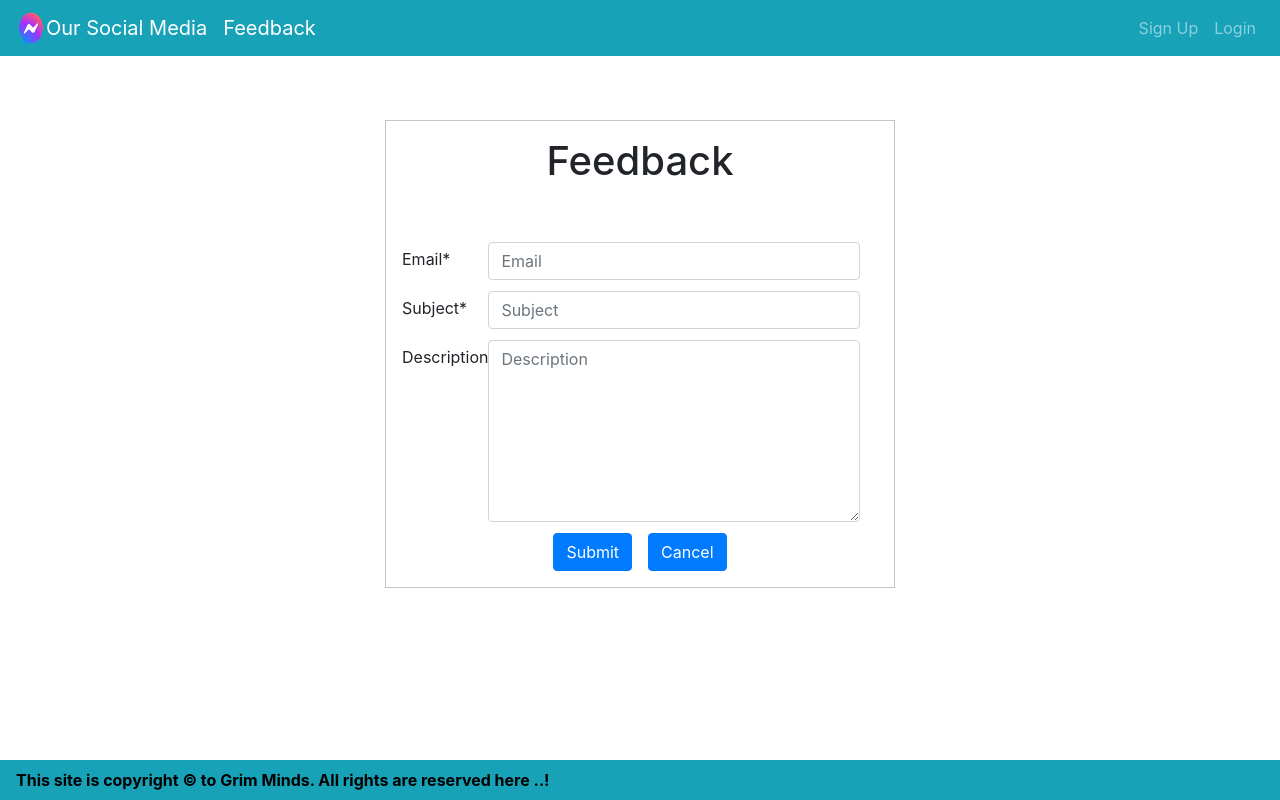
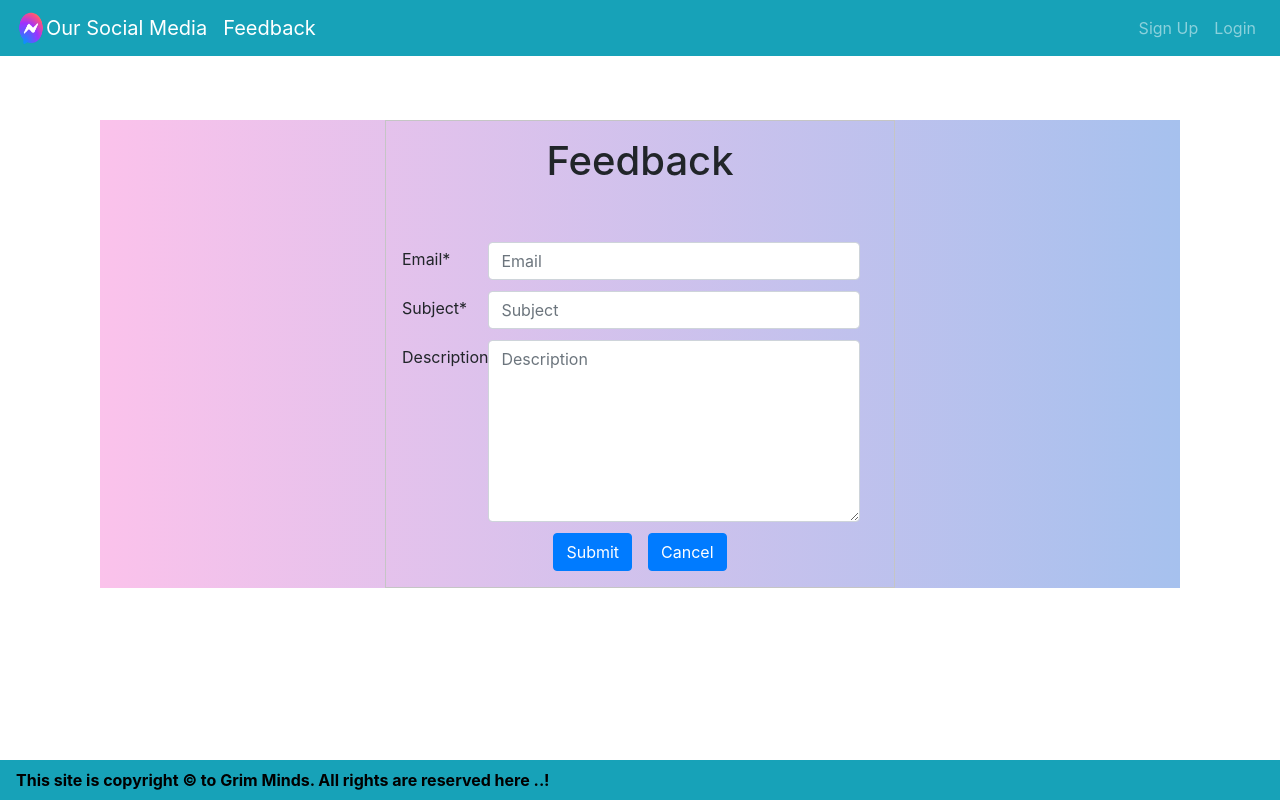
Before and after one commit to pvishnu1/ourAppSocialMedia, an Angular app: page /feedback in a window 1280 px wide. Built offline with nearby package versions, Linux system fonts and the light colour scheme.

Commit message:
feedback background update

```diff
--- a/src/app/feedback/feedback.component.css
+++ b/src/app/feedback/feedback.component.css
@@ -11,3 +11,14 @@
     padding: 1rem;
     margin-top: 4rem;
 }
+
+.gradient-custom-2 {
+    /* fallback for old browsers */
+    background: #fbc2eb;
+
+    /* Chrome 10-25, Safari 5.1-6 */
+    background: -webkit-linear-gradient(to right, rgba(251, 194, 235, 1), rgba(166, 193, 238, 1));
+
+    /* W3C, IE 10+/ Edge, Firefox 16+, Chrome 26+, Opera 12+, Safari 7+ */
+    background: linear-gradient(to right, rgba(251, 194, 235, 1), rgba(166, 193, 238, 1))
+    }
--- a/src/app/feedback/feedback.component.html
+++ b/src/app/feedback/feedback.component.html
@@ -1,6 +1,7 @@
-<div style="text-align:center">
+<div class="container">
+<div class="gradient-custom-2" style="text-align:center">
 
-    <div class="container">
+    <div >
       <div class="col-md-6 mx-auto">
         <div class="form-area">
           <form role="form">
@@ -33,3 +34,4 @@
       </div>
     </div>
   </div>
+</div>
--- a/src/app/home/home.component.html
+++ b/src/app/home/home.component.html
@@ -38,6 +38,5 @@ width: 85%;
 <div class="box">
 <img src="assets/landing1.jpg" alt="Cloudy Sky">
 </div>
-
 </body>
 </html>
--- a/src/app/timeline/timeline.component.html
+++ b/src/app/timeline/timeline.component.html
@@ -6,7 +6,7 @@
   <div class="text-center text-danger" *ngIf="posts">
     <p >TimeLine</p>
   </div>
-    <div class="col-md-3 col-lg-8" *ngFor="let post of posts">
+    <div class="col-sm-2 col-md-6 col-lg-10" *ngFor="let post of posts">
       <article class="post vt-post">
            <div class="row">
                <div class="col-xs-8 col-sm-5 col-md-5 col-lg-4">
```
